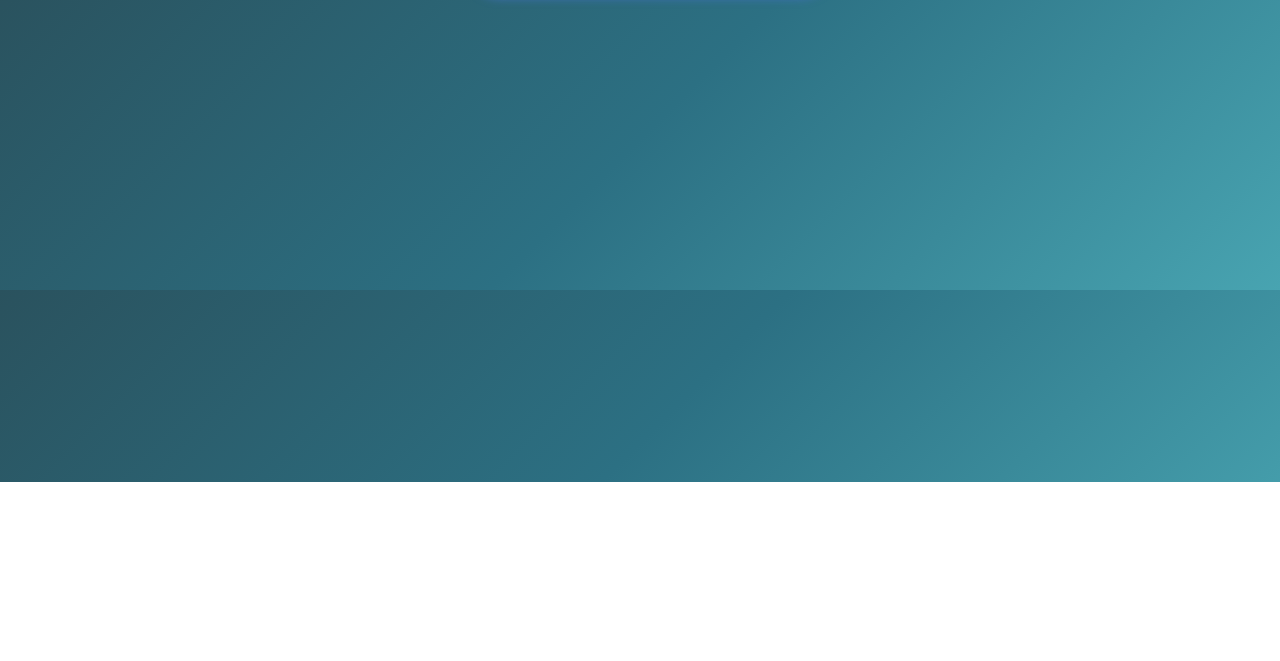
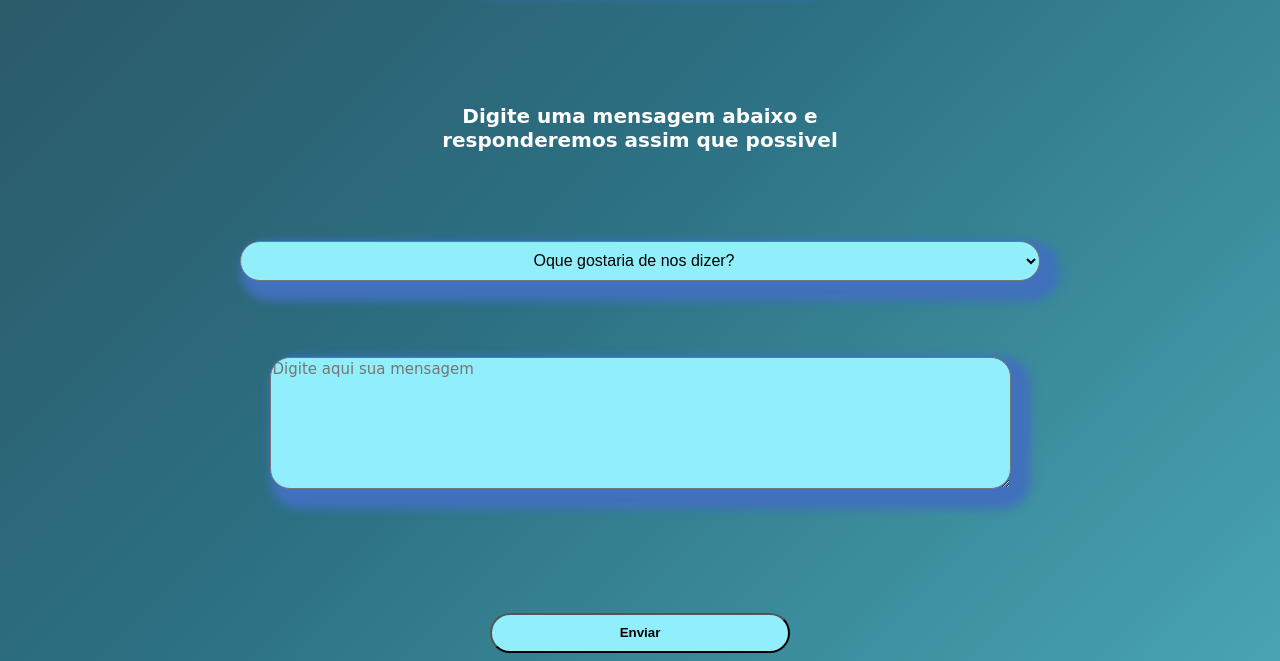
Before and after one commit to YuriBrasiliano/DigitBook, a plain HTML site: page contato.html in a window 1280 px wide. Shown: the part 318-979 px from the top of the page. Before the commit the page ends 800 px from the top, so only its background shows below. Drawn offline with Linux system fonts and the light colour scheme.

Commit message:
Terminando a base de todas as páginas

```diff
--- a/contato.html
+++ b/contato.html
@@ -1,5 +1,5 @@
 <!DOCTYPE html>
-<html lang="en">
+<html lang="pt-br">
 <head>
     <meta charset="UTF-8">
     <meta http-equiv="X-UA-Compatible" content="IE=edge">
@@ -12,7 +12,25 @@
         <div id="logosignin">
             <img src="imgs/logo.png" width="350" height="250" style="border-radius: 25px;box-shadow: 10px 10px 10px 10px #4171BD;">
         </div>
+        </section>
+    <section class="contato">
+        <div class="contato">
+            <h1>Digite uma mensagem abaixo e<br> responderemos assim que possivel</h1>
+            <form action="/action_page.php">
+                <select name="contato">
+                  <option value= null>Oque gostaria de nos dizer?</option>
+                  <option value="reclamacao">Reclamação</option>
+                  <option value="sugestao">Sugestão</option>
+                  <option value="suporte">Suporte</option>
+                  <option value="outros">Outros</option>
+                </select>
+                <br>
+                <textarea name="contato"
+                    rows="7" cols="90" placeholder="Digite aqui sua mensagem"></textarea>
+                <br><br>
+                    <button type="submit">Enviar</button>
+        </div>
 
-        </section>
+    </section>
 </body>
 </html>
--- a/style/style.css
+++ b/style/style.css
@@ -99,6 +99,8 @@ nav li {
     margin-left: 2%;
     margin-top: 3%;
     margin-bottom: 1000px;
+    line-height: 50px;
+    text-align: justify;
 }
 .titulo{
     width: 50vw;
@@ -214,3 +216,70 @@ nav li {
 
 .cursos img:hover {
     transform: scale(1.5); }
+
+.contato h1{
+    text-align: center;
+    color: #fff;
+    font-size: 20px;
+    margin-top: 10%;
+    margin-bottom: 5%;
+
+}
+.contato{
+    text-align: center;
+}
+.contato select {
+    animation: menu 4s ease;
+    text-align: center;
+    margin-top: 2%;
+    width: 800px;
+    height: 40px;
+    background-color: #91effc;
+    border-radius: 25px;
+    box-shadow: 10px 10px 10px 10px #4171BD;
+    font-size: medium;
+}
+.contato textarea{
+    box-shadow: 10px 10px 10px 10px #4171BD;
+    margin-top: 6%;
+    background-color: #91effc;
+    animation: menu 4s ease;
+    font-size: 15px;
+    margin-bottom: 5%;
+    font-family: cursive;
+    border-radius: 20px;
+}
+.contato button{
+    width: 300px;
+    height: 40px;
+    margin-top: 3%;
+    background-color: #91effc;
+    border-radius: 25px;
+    color: black;
+    font-weight: 700;
+
+}
+.contato button:hover{
+    animation: login 0.5s ease-in-out;
+    -webkit-animation-fill-mode: forwards;
+    -moz-animation-fill-mode: forwards;
+    animation-fill-mode: forwards;
+}
+.sobre img{
+    width: 20%;
+    margin-left: 16%;
+    margin-top: 16%;
+    animation: imagem 6s ease-in-out infinite;
+    border-radius: 40%;
+    margin-bottom: 5%;
+}
+.sobre p{
+    line-height: 50px;
+    text-align: justify;
+    margin-top: 16%;
+    float: right;
+    width: 40%;
+    font-size: 20px;
+    color:#fff;
+    margin-right: 5%;
+}
```
Also changed, not shown: sejaprofessor.html (+2 -2 lines), sobre.html (+12 -2 lines), imgs/sobre.png (added).
